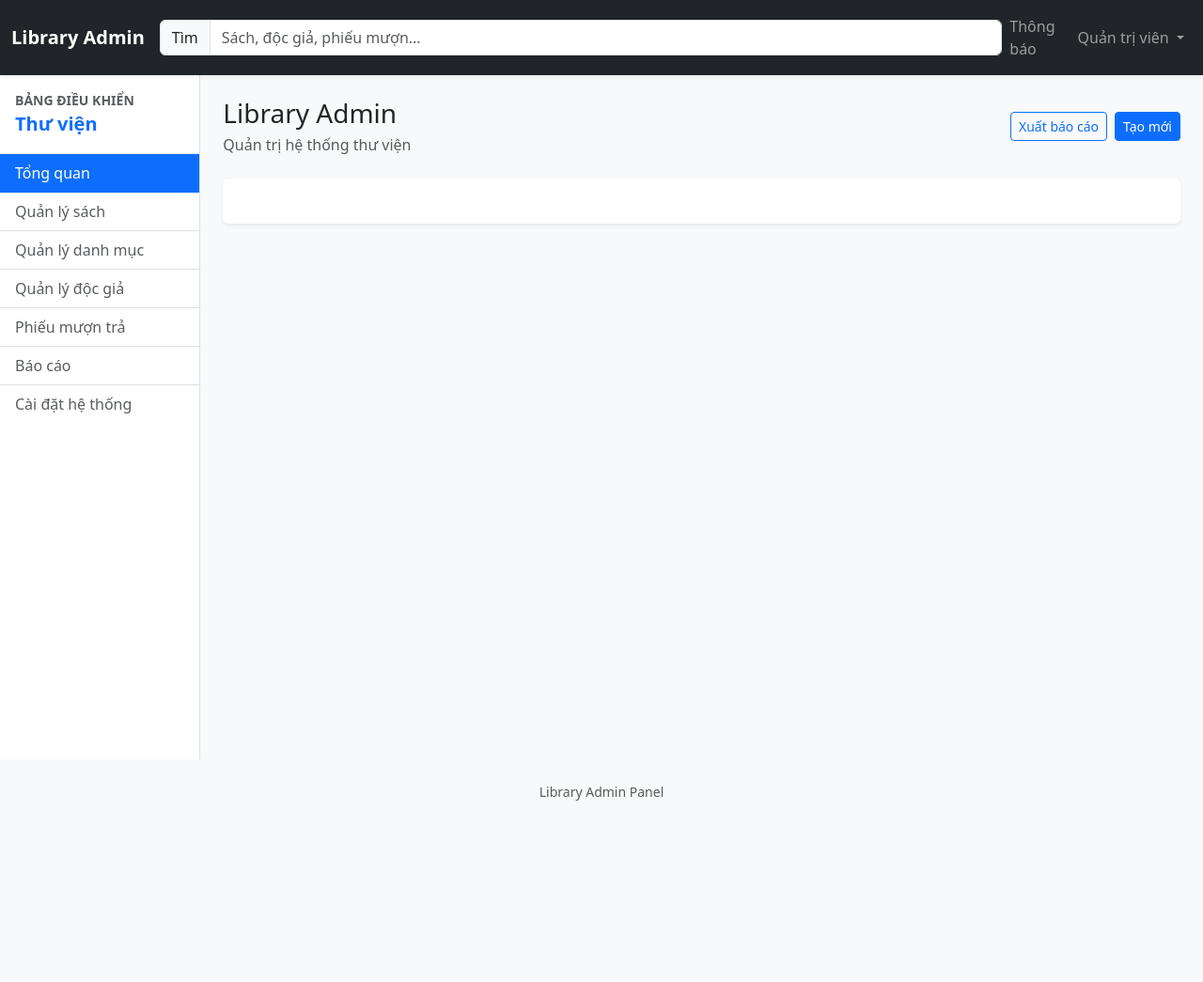
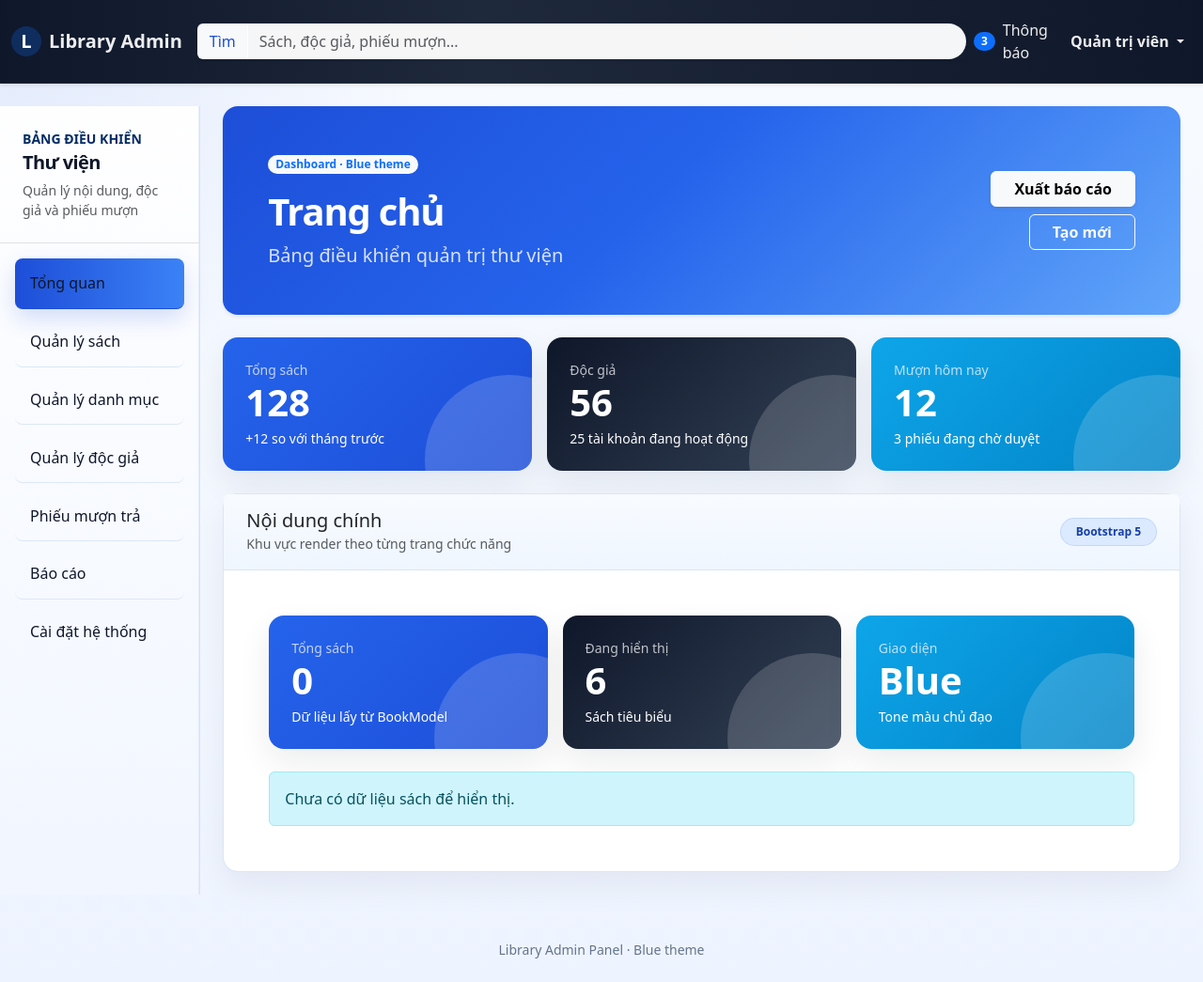
Before and after one commit to nguyenkhang011204/Project_ThuVien_MVC, a PHP site: page /Project_ThuVien_MVC/ in a window 1280 px wide. Shown: the whole page at 94% size. Before the commit the page ends 852 px from the top, so only its background shows below. Run offline with PHP 8.4, Linux system fonts and the light colour scheme; data that the repository does not hold is empty.

Commit message:
[TV13.4]: Thiết kế Dashboard admin

```diff
--- a/app/controllers/HomeController.php
+++ b/app/controllers/HomeController.php
@@ -4,8 +4,80 @@ class HomeController extends Controller
     public function index()
     {
         $books = $this->model('BookModel')->getAllBooks();
-        $this->view('Home/index', ['pageTitle' => 'Trang chủ', 'books' => $books]);
-        require_once __DIR__ . "/../views/Layouts/admin_Layout.php";
+
+        $bookCount = is_array($books) ? count($books) : 0;
+        $booksHtml = '';
+
+        if (!empty($books)) {
+            foreach (array_slice($books, 0, 6) as $book) {
+                $title = htmlspecialchars($book->ten_sach ?? $book->title ?? 'Không có tên', ENT_QUOTES, 'UTF-8');
+                $author = htmlspecialchars($book->tac_gia ?? $book->author ?? 'Chưa rõ tác giả', ENT_QUOTES, 'UTF-8');
+                $status = htmlspecialchars($book->so_luong ?? $book->quantity ?? '1', ENT_QUOTES, 'UTF-8');
+
+                $booksHtml .= '
+                    <div class="col-md-6 col-xl-4">
+                        <div class="card reader-book-card h-100 library-card">
+                            <div class="card-body p-4">
+                                <span class="badge library-chip rounded-pill mb-3">Mẫu dữ liệu</span>
+                                <h3 class="h5 mb-2">' . $title . '</h3>
+                                <p class="text-muted mb-3">' . $author . '</p>
+                                <div class="d-flex justify-content-between align-items-center">
+                                    <span class="small text-muted">Số lượng</span>
+                                    <strong class="text-primary">' . $status . '</strong>
+                                </div>
+                            </div>
+                        </div>
+                    </div>
+                ';
+            }
+        } else {
+            $booksHtml = '
+                <div class="col-12">
+                    <div class="alert alert-info mb-0">Chưa có dữ liệu sách để hiển thị.</div>
+                </div>
+            ';
+        }
+
+        $content = '
+            <div class="row g-3 mb-4">
+                <div class="col-md-4">
+                    <div class="card library-stat library-stat-primary h-100 position-relative">
+                        <div class="card-body p-4">
+                            <div class="small text-light opacity-75">Tổng sách</div>
+                            <div class="display-6 fw-semibold mb-1">' . $bookCount . '</div>
+                            <div class="small">Dữ liệu lấy từ BookModel</div>
+                        </div>
+                    </div>
+                </div>
+                <div class="col-md-4">
+                    <div class="card library-stat library-stat-secondary h-100 position-relative">
+                        <div class="card-body p-4">
+                            <div class="small text-light opacity-75">Đang hiển thị</div>
+                            <div class="display-6 fw-semibold mb-1">6</div>
+                            <div class="small">Sách tiêu biểu</div>
+                        </div>
+                    </div>
+                </div>
+                <div class="col-md-4">
+                    <div class="card library-stat library-stat-info h-100 position-relative">
+                        <div class="card-body p-4">
+                            <div class="small text-light opacity-75">Giao diện</div>
+                            <div class="display-6 fw-semibold mb-1">Blue</div>
+                            <div class="small">Tone màu chủ đạo</div>
+                        </div>
+                    </div>
+                </div>
+            </div>
+
+            <div class="row g-3">
+                ' . $booksHtml . '
+            </div>
+        ';
+
+        $pageTitle = 'Trang chủ';
+        $pageSubtitle = 'Bảng điều khiển quản trị thư viện';
+
+        require __DIR__ . '/../views/Layouts/admin_Layout.php';
     }
 }
 ?>
--- a/app/models/BookModel.php
+++ b/app/models/BookModel.php
@@ -8,6 +8,12 @@ class BookModel extends Model
         return $this->db->fetchAll();
     }
 
+    public function getBookById($id)
+    {
+        $this->db->query("SELECT * FROM sach WHERE id = :id");
+        $this->db->bind(':id', $id);
 
+        return $this->db->fetch();
+    }
 }
 ?>
--- a/app/views/Layouts/Components/admin/footer.php
+++ b/app/views/Layouts/Components/admin/footer.php
@@ -1,6 +1,6 @@
-<footer class="mt-auto py-4 text-center text-muted small">
+<footer class="mt-auto py-4 text-center small library-footer">
     <div class="container-fluid">
-        <span>Library Admin Panel</span>
+        <span>Library Admin Panel · Blue theme</span>
     </div>
 </footer>
 <script src="/Project_ThuVien_MVC/public/js/bootstrap.bundle.min.js"></script>
--- a/app/views/Layouts/Components/admin/header.php
+++ b/app/views/Layouts/Components/admin/header.php
@@ -10,15 +10,5 @@ $pageTitle = $pageTitle ?? 'Library Admin';
     <meta name="description" content="Bảng điều khiển quản trị thư viện">
     <title><?php echo htmlspecialchars($pageTitle, ENT_QUOTES, 'UTF-8'); ?></title>
     <link rel="stylesheet" href="/Project_ThuVien_MVC/public/css/bootstrap.min.css">
-    <style>
-        .admin-shell {
-            min-height: 100vh;
-        }
-
-        .admin-sidebar {
-            min-height: calc(100vh - 72px);
-            position: sticky;
-            top: 72px;
-        }
-    </style>
+    <link rel="stylesheet" href="/Project_ThuVien_MVC/public/css/theme.css">
 </head>
--- a/app/views/Layouts/Components/admin/navbar.php
+++ b/app/views/Layouts/Components/admin/navbar.php
@@ -1,13 +1,18 @@
-<nav class="navbar navbar-dark bg-dark navbar-expand-lg shadow-sm sticky-top">
-    <div class="container-fluid">
-        <a class="navbar-brand fw-semibold" href="#">Library Admin</a>
+<nav class="navbar navbar-dark navbar-expand-lg shadow-sm sticky-top library-navbar">
+    <div class="container-fluid py-1">
+        <a class="navbar-brand fw-semibold d-flex align-items-center gap-2" href="#">
+            <span
+                class="d-inline-flex align-items-center justify-content-center rounded-circle bg-primary bg-opacity-25 text-white"
+                style="width: 2rem; height: 2rem;">L</span>
+            Library Admin
+        </a>
         <button class="navbar-toggler" type="button" data-bs-toggle="collapse" data-bs-target="#adminTopNav"
             aria-controls="adminTopNav" aria-expanded="false" aria-label="Toggle navigation">
             <span class="navbar-toggler-icon"></span>
         </button>
         <div class="collapse navbar-collapse" id="adminTopNav">
-            <form class="d-flex mx-lg-auto my-3 my-lg-0 w-100 w-lg-50" role="search">
-                <div class="input-group">
+            <form class="d-flex mx-lg-auto my-3 my-lg-0 w-100 w-lg-50 reader-search" role="search">
+                <div class="input-group shadow-sm">
                     <span class="input-group-text bg-body-tertiary">Tìm</span>
                     <input class="form-control" type="search" placeholder="Sách, độc giả, phiếu mượn..."
                         aria-label="Search">
@@ -15,14 +20,17 @@
             </form>
             <ul class="navbar-nav ms-lg-auto align-items-lg-center gap-lg-2">
                 <li class="nav-item">
-                    <a class="nav-link" href="#">Thông báo</a>
+                    <a class="nav-link d-flex align-items-center gap-2" href="#">
+                        <span class="badge rounded-pill text-bg-primary">3</span>
+                        Thông báo
+                    </a>
                 </li>
                 <li class="nav-item dropdown">
-                    <a class="nav-link dropdown-toggle" href="#" role="button" data-bs-toggle="dropdown"
+                    <a class="nav-link dropdown-toggle fw-semibold" href="#" role="button" data-bs-toggle="dropdown"
                         aria-expanded="false">
                         Quản trị viên
                     </a>
-                    <ul class="dropdown-menu dropdown-menu-end">
+                    <ul class="dropdown-menu dropdown-menu-end shadow-lg border-0">
                         <li><a class="dropdown-item" href="#">Hồ sơ</a></li>
                         <li><a class="dropdown-item" href="#">Cài đặt</a></li>
                         <li>
--- a/app/views/Layouts/Components/admin/sidebar.php
+++ b/app/views/Layouts/Components/admin/sidebar.php
@@ -1,15 +1,16 @@
-<aside class="col-12 col-lg-3 col-xl-2 bg-white border-end admin-sidebar px-0">
-    <div class="p-3 border-bottom">
-        <div class="fw-semibold text-uppercase small text-muted">Bảng điều khiển</div>
-        <div class="fs-5 fw-bold text-primary">Thư viện</div>
+<aside class="col-12 col-lg-3 col-xl-2 library-sidebar px-0 admin-sidebar">
+    <div class="p-4 border-bottom">
+        <div class="fw-semibold text-uppercase small text-primary-emphasis">Bảng điều khiển</div>
+        <div class="fs-5 fw-bold library-page-title">Thư viện</div>
+        <div class="small text-muted mt-1">Quản lý nội dung, độc giả và phiếu mượn</div>
     </div>
-    <div class="list-group list-group-flush rounded-0">
-        <a href="#" class="list-group-item list-group-item-action active">Tổng quan</a>
-        <a href="#" class="list-group-item list-group-item-action">Quản lý sách</a>
-        <a href="#" class="list-group-item list-group-item-action">Quản lý danh mục</a>
-        <a href="#" class="list-group-item list-group-item-action">Quản lý độc giả</a>
-        <a href="#" class="list-group-item list-group-item-action">Phiếu mượn trả</a>
-        <a href="#" class="list-group-item list-group-item-action">Báo cáo</a>
-        <a href="#" class="list-group-item list-group-item-action">Cài đặt hệ thống</a>
+    <div class="list-group list-group-flush rounded-0 px-3 py-3 gap-2">
+        <a href="#" class="list-group-item list-group-item-action active rounded-3">Tổng quan</a>
+        <a href="#" class="list-group-item list-group-item-action rounded-3">Quản lý sách</a>
+        <a href="#" class="list-group-item list-group-item-action rounded-3">Quản lý danh mục</a>
+        <a href="#" class="list-group-item list-group-item-action rounded-3">Quản lý độc giả</a>
+        <a href="#" class="list-group-item list-group-item-action rounded-3">Phiếu mượn trả</a>
+        <a href="#" class="list-group-item list-group-item-action rounded-3">Báo cáo</a>
+        <a href="#" class="list-group-item list-group-item-action rounded-3">Cài đặt hệ thống</a>
     </div>
 </aside>
--- a/app/views/Layouts/Components/reader/footer.php
+++ b/app/views/Layouts/Components/reader/footer.php
@@ -1,6 +1,6 @@
 <footer class="py-4 mt-4 border-top bg-white">
-    <div class="container text-center text-muted small">
-        <div>Reader Portal</div>
+    <div class="container text-center small library-footer">
+        <div>Reader Portal · Blue theme</div>
     </div>
 </footer>
 <script src="/Project_ThuVien_MVC/public/js/bootstrap.bundle.min.js"></script>
--- a/app/views/Layouts/Components/reader/header.php
+++ b/app/views/Layouts/Components/reader/header.php
@@ -10,9 +10,5 @@ $pageTitle = $pageTitle ?? 'Library Reader';
     <meta name="description" content="Cổng độc giả thư viện">
     <title><?php echo htmlspecialchars($pageTitle, ENT_QUOTES, 'UTF-8'); ?></title>
     <link rel="stylesheet" href="/Project_ThuVien_MVC/public/css/bootstrap.min.css">
-    <style>
-        .reader-hero {
-            background: linear-gradient(135deg, #f8fafc, #e2e8f0);
-        }
-    </style>
+    <link rel="stylesheet" href="/Project_ThuVien_MVC/public/css/theme.css">
 </head>
--- a/app/views/Layouts/admin_Layout.php
+++ b/app/views/Layouts/admin_Layout.php
@@ -5,30 +5,74 @@ $content = $content ?? '';
 ?>
 <?php require __DIR__ . '/Components/admin/header.php'; ?>
 
-<body class="bg-light admin-shell d-flex flex-column">
+<body class="admin-shell d-flex flex-column">
     <?php require __DIR__ . '/Components/admin/navbar.php'; ?>
 
-    <div class="container-fluid flex-grow-1">
-        <div class="row">
+    <div class="container-fluid flex-grow-1 py-4">
+        <div class="row g-4">
             <?php require __DIR__ . '/Components/admin/sidebar.php'; ?>
 
-            <main class="col-12 col-lg-9 col-xl-10 ms-sm-auto px-4 py-4">
-                <div class="d-flex flex-wrap justify-content-between align-items-center mb-4 gap-3">
-                    <div>
-                        <h1 class="h3 mb-1"><?php echo htmlspecialchars($pageTitle, ENT_QUOTES, 'UTF-8'); ?></h1>
-                        <p class="text-muted mb-0"><?php echo htmlspecialchars($pageSubtitle, ENT_QUOTES, 'UTF-8'); ?>
-                        </p>
+            <main class="col-12 col-lg-9 col-xl-10 ms-sm-auto px-4">
+                <section class="library-hero rounded-4 p-4 p-lg-5 mb-4 shadow-sm">
+                    <div class="row align-items-center g-4">
+                        <div class="col-lg-8">
+                            <span class="badge rounded-pill text-bg-light text-primary mb-3">Dashboard · Blue
+                                theme</span>
+                            <h1 class="display-6 fw-semibold library-page-title mb-2">
+                                <?php echo htmlspecialchars($pageTitle, ENT_QUOTES, 'UTF-8'); ?></h1>
+                            <p class="lead mb-0 text-light">
+                                <?php echo htmlspecialchars($pageSubtitle, ENT_QUOTES, 'UTF-8'); ?>
+                            </p>
+                        </div>
+                        <div class="col-lg-4 text-lg-end">
+                            <div class="d-inline-flex flex-column align-items-lg-end gap-2">
+                                <a href="#" class="btn btn-light fw-semibold shadow-sm px-4">Xuất báo cáo</a>
+                                <a href="#" class="btn btn-outline-light fw-semibold px-4">Tạo mới</a>
+                            </div>
+                        </div>
                     </div>
-                    <div class="d-flex gap-2">
-                        <a href="#" class="btn btn-outline-primary btn-sm">Xuất báo cáo</a>
-                        <a href="#" class="btn btn-primary btn-sm">Tạo mới</a>
+                </section>
+
+                <div class="row g-3 mb-4">
+                    <div class="col-md-4">
+                        <div class="card library-stat library-stat-primary h-100 position-relative">
+                            <div class="card-body p-4">
+                                <div class="small text-light opacity-75">Tổng sách</div>
+                                <div class="display-6 fw-semibold mb-1">128</div>
+                                <div class="small">+12 so với tháng trước</div>
+                            </div>
+                        </div>
+                    </div>
+                    <div class="col-md-4">
+                        <div class="card library-stat library-stat-secondary h-100 position-relative">
+                            <div class="card-body p-4">
+                                <div class="small text-light opacity-75">Độc giả</div>
+                                <div class="display-6 fw-semibold mb-1">56</div>
+                                <div class="small">25 tài khoản đang hoạt động</div>
+                            </div>
+                        </div>
+                    </div>
+                    <div class="col-md-4">
+                        <div class="card library-stat library-stat-info h-100 position-relative">
+                            <div class="card-body p-4">
+                                <div class="small text-light opacity-75">Mượn hôm nay</div>
+                                <div class="display-6 fw-semibold mb-1">12</div>
+                                <div class="small">3 phiếu đang chờ duyệt</div>
+                            </div>
+                        </div>
                     </div>
                 </div>
 
-                <div class="card border-0 shadow-sm">
-                    <div class="card-body p-4">
+                <div class="card library-card mb-4">
+                    <div class="card-header d-flex align-items-center justify-content-between py-3 px-4">
+                        <div>
+                            <h2 class="h5 mb-0">Nội dung chính</h2>
+                            <small class="text-muted">Khu vực render theo từng trang chức năng</small>
+                        </div>
+                        <span class="badge library-chip rounded-pill px-3 py-2">Bootstrap 5</span>
+                    </div>
+                    <div class="card-body p-4 p-lg-5">
                         <?php echo $content; ?>
-
                     </div>
                 </div>
             </main>
--- a/index.php
+++ b/index.php
@@ -6,4 +6,5 @@ require_once "app/core/App.php";
 
 new App();
 
+
 ?>
--- /dev/null
+++ b/public/css/theme.css
@@ -0,0 +1,187 @@
+:root {
+  --library-primary: #1d4ed8;
+  --library-primary-dark: #163ea5;
+  --library-primary-soft: #dbeafe;
+  --library-surface: #f8fbff;
+  --library-border: #d7e4f6;
+  --library-text: #0f172a;
+  --library-muted: #64748b;
+}
+
+body {
+  color: var(--library-text);
+  background:
+    radial-gradient(
+      circle at top left,
+      rgba(29, 78, 216, 0.1),
+      transparent 28%
+    ),
+    linear-gradient(180deg, #f8fbff 0%, #eef4ff 100%);
+}
+
+.library-glass {
+  background: rgba(255, 255, 255, 0.78);
+  backdrop-filter: blur(18px);
+  border: 1px solid rgba(215, 228, 246, 0.8);
+  box-shadow: 0 18px 45px rgba(15, 23, 42, 0.08);
+}
+
+.library-hero {
+  background: linear-gradient(
+    135deg,
+    var(--library-primary) 0%,
+    #2563eb 45%,
+    #60a5fa 100%
+  );
+  color: #fff;
+}
+
+.library-hero .text-muted,
+.library-hero .text-light {
+  color: rgba(255, 255, 255, 0.82) !important;
+}
+
+.library-page-title {
+  letter-spacing: -0.03em;
+}
+
+.library-sidebar {
+  background: linear-gradient(
+    180deg,
+    rgba(255, 255, 255, 0.96),
+    rgba(241, 246, 255, 0.98)
+  );
+  border-right: 1px solid var(--library-border);
+  box-shadow: inset -1px 0 0 rgba(215, 228, 246, 0.55);
+}
+
+.library-sidebar .list-group-item {
+  border-color: rgba(215, 228, 246, 0.85);
+  background: transparent;
+  color: var(--library-text);
+  padding-top: 0.9rem;
+  padding-bottom: 0.9rem;
+}
+
+.library-sidebar .list-group-item.active {
+  background: linear-gradient(90deg, var(--library-primary), #3b82f6);
+  border-color: var(--library-primary);
+  box-shadow: 0 10px 24px rgba(29, 78, 216, 0.18);
+}
+
+.library-navbar {
+  background: linear-gradient(90deg, #0f172a 0%, #1e293b 40%, #0f172a 100%);
+  border-bottom: 1px solid rgba(255, 255, 255, 0.06);
+}
+
+.library-navbar .navbar-brand,
+.library-navbar .nav-link {
+  color: rgba(255, 255, 255, 0.92) !important;
+}
+
+.library-navbar .form-control,
+.library-navbar .input-group-text {
+  border-color: rgba(255, 255, 255, 0.12);
+}
+
+.library-navbar .form-control {
+  background: rgba(255, 255, 255, 0.96);
+}
+
+.library-navbar .input-group-text {
+  background: #eff6ff;
+  color: var(--library-primary);
+}
+
+.library-stat {
+  border: 0;
+  border-radius: 1rem;
+  overflow: hidden;
+  box-shadow: 0 14px 35px rgba(15, 23, 42, 0.08);
+}
+
+.library-stat .card-body {
+  position: relative;
+  z-index: 1;
+}
+
+.library-stat::after {
+  content: "";
+  position: absolute;
+  inset: auto -20% -55% auto;
+  width: 180px;
+  height: 180px;
+  border-radius: 999px;
+  background: rgba(255, 255, 255, 0.16);
+}
+
+.library-stat-primary {
+  background: linear-gradient(135deg, #2563eb 0%, #1d4ed8 100%);
+  color: #fff;
+}
+
+.library-stat-secondary {
+  background: linear-gradient(135deg, #0f172a 0%, #334155 100%);
+  color: #fff;
+}
+
+.library-stat-info {
+  background: linear-gradient(135deg, #0ea5e9 0%, #0284c7 100%);
+  color: #fff;
+}
+
+.library-card {
+  border: 1px solid rgba(215, 228, 246, 0.9);
+  border-radius: 1rem;
+  box-shadow: 0 14px 35px rgba(15, 23, 42, 0.06);
+}
+
+.library-card .card-header {
+  background: linear-gradient(180deg, #f8fbff, #eff6ff);
+  border-bottom: 1px solid rgba(215, 228, 246, 0.9);
+}
+
+.library-chip {
+  background: var(--library-primary-soft);
+  color: var(--library-primary-dark);
+  border: 1px solid rgba(29, 78, 216, 0.12);
+}
+
+.library-footer {
+  color: var(--library-muted);
+}
+
+.reader-hero {
+  background: linear-gradient(135deg, #eff6ff 0%, #dbeafe 48%, #bfdbfe 100%);
+  border: 1px solid rgba(191, 219, 254, 0.9);
+}
+
+.reader-search .form-control,
+.reader-search .btn {
+  border-radius: 999px;
+}
+
+.reader-cover {
+  background: linear-gradient(
+    135deg,
+    rgba(29, 78, 216, 0.96),
+    rgba(59, 130, 246, 0.92)
+  );
+  color: #fff;
+}
+
+.reader-book-card {
+  transition:
+    transform 0.2s ease,
+    box-shadow 0.2s ease;
+}
+
+.reader-book-card:hover {
+  transform: translateY(-3px);
+  box-shadow: 0 18px 40px rgba(29, 78, 216, 0.14);
+}
+
+.reader-sidebar-card {
+  border: 1px solid rgba(215, 228, 246, 0.9);
+  box-shadow: 0 12px 30px rgba(15, 23, 42, 0.05);
+}
```
Also changed, not shown: app/controllers/ReaderController.php (+56 -0 lines), app/views/Layouts/Components/reader/navbar.php (+10 -5 lines), app/views/Layouts/Components/reader/sidebar.php (+13 -13 lines), app/views/Layouts/reader_Layout.php (+31 -8 lines).
